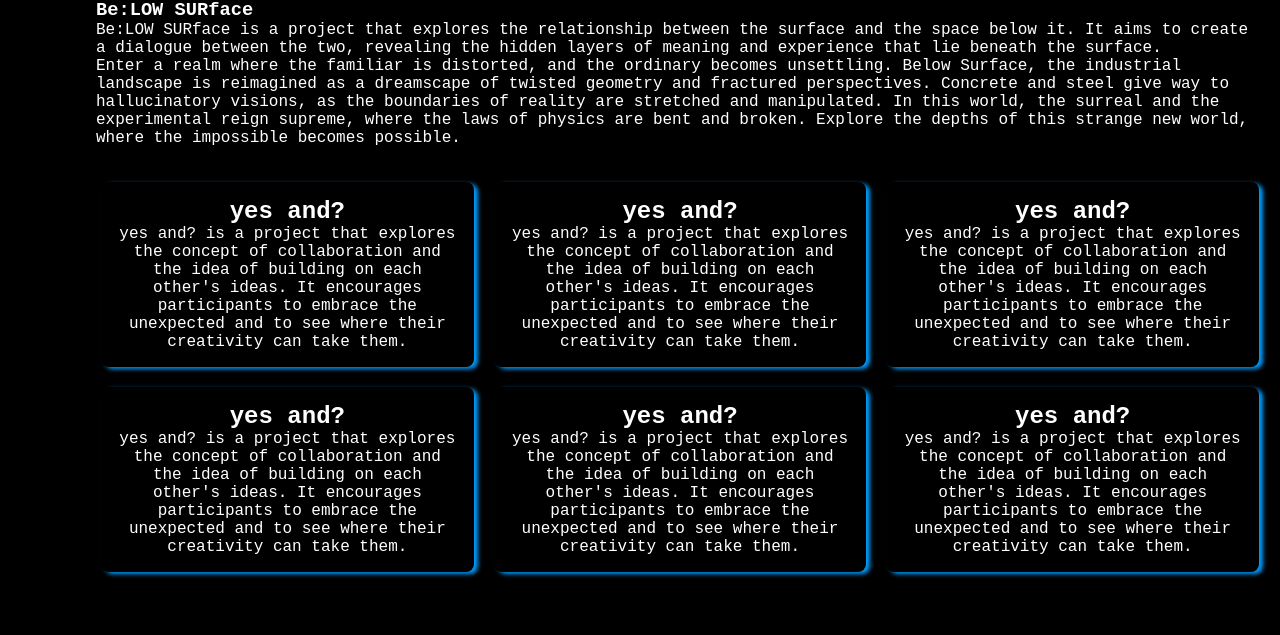
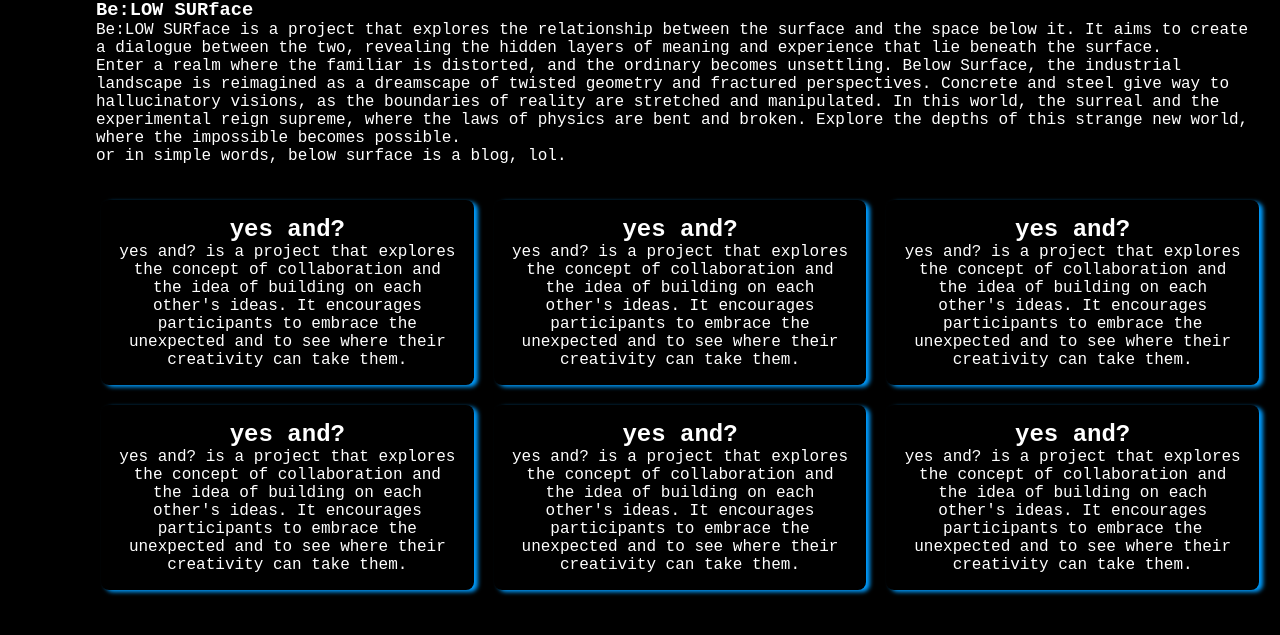
Before and after one commit to dannyg06/Melodump.uwu, a plain HTML site: page BELOWSURFACE/index.html in a window 1280 px wide. Shown: the part 131-766 px from the top of the page. Drawn offline with Linux system fonts and the light colour scheme; a web font is replaced by a local one.

Commit message:
Update index.html

```diff
--- a/BELOWSURFACE/index.html
+++ b/BELOWSURFACE/index.html
@@ -50,6 +50,8 @@
             <h3>Be:LOW SURface</h3>
             <p>Be:LOW SURface is a project that explores the relationship between the surface and the space below it. It aims to create a dialogue between the two, revealing the hidden layers of meaning and experience that lie beneath the surface.</p>
             <p>Enter a realm where the familiar is distorted, and the ordinary becomes unsettling. Below Surface, the industrial landscape is reimagined as a dreamscape of twisted geometry and fractured perspectives. Concrete and steel give way to hallucinatory visions, as the boundaries of reality are stretched and manipulated. In this world, the surreal and the experimental reign supreme, where the laws of physics are bent and broken. Explore the depths of this strange new world, where the impossible becomes possible.</p>
+
+            <p>or in simple words, below surface is a blog, lol.</p>
         </section>
 
         <div id="grid-container">
```
